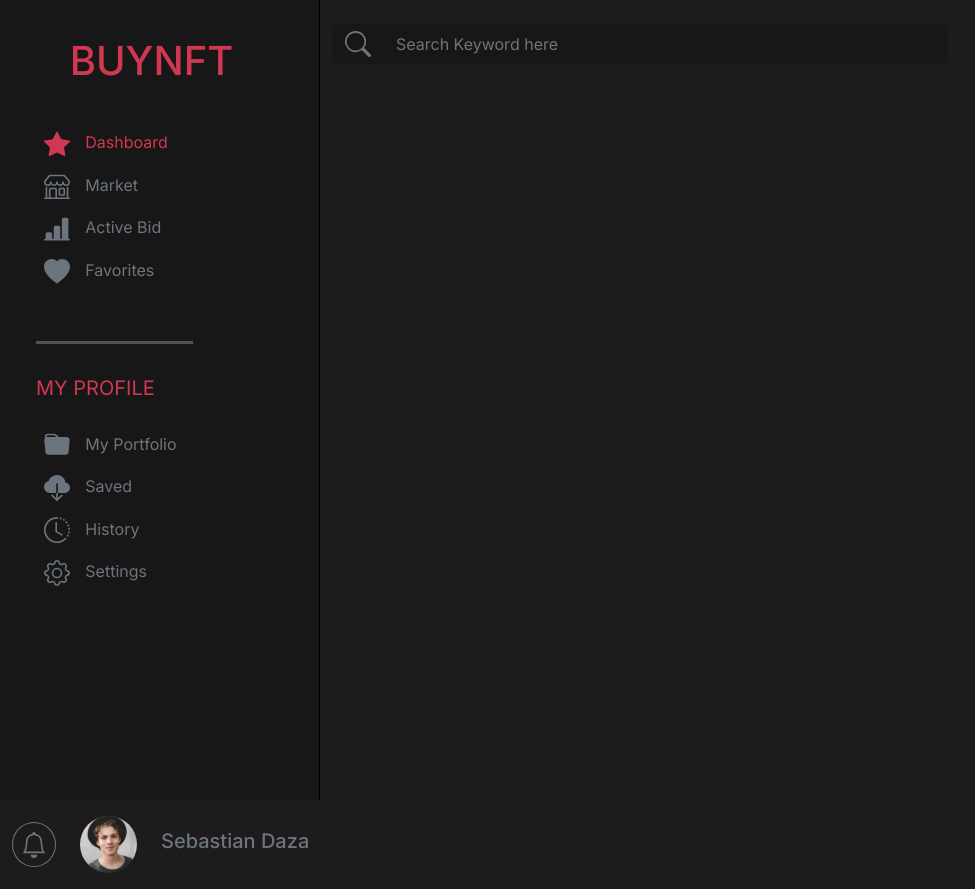
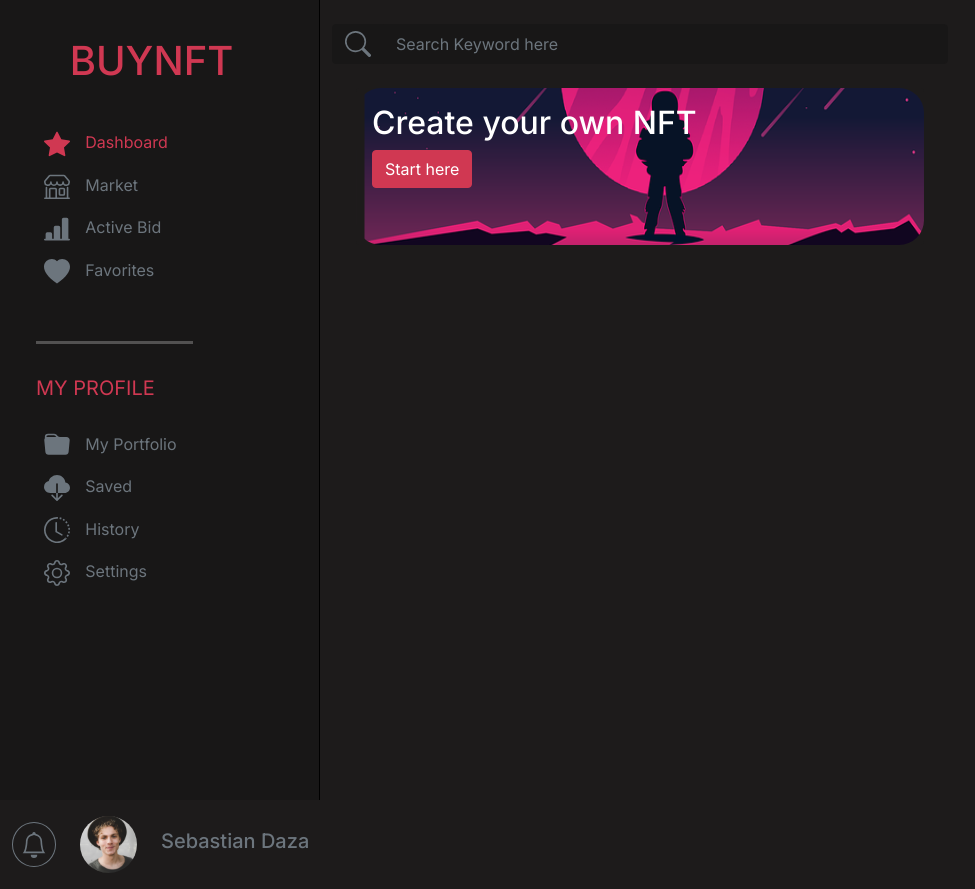
Before and after one commit to SebasttianDaza/buyNftDashboard, a React (Vite) app: page / in a window 1280 px wide. Shown: the whole page, without its empty margins (0-975 px from the left). Built offline with nearby package versions, Linux system fonts and the light colour scheme.

Commit message:
Added components as Buttons, Cards and page Header
I've been working with Page Header and their components him need

```diff
--- a/src/App.jsx
+++ b/src/App.jsx
@@ -8,6 +8,7 @@ import React, {useState, useEffect} from "react";
 import Navegation from "./Pages/Nav/nav";
 import ComponentForm from "./Components/Form/form";
 import ComponentProfile from "./Components/Profile/profile";
+import Header from "./Pages/Header/Header";
 
 const App = () => {
   const [isActive, setIsActive] = useState(false);
@@ -44,6 +45,7 @@ const App = () => {
           <Col className="bg-body" xs={6}>
             {/* If it's to more 992px show, but if not show */}
             <ComponentForm breakpoint={isActive} />
+            <Header />
           </Col>
           <Col className="col-md-auto">
             {/* If it's to more 992px show, but if not show */}
--- /dev/null
+++ b/src/Components/Buttons/buttonBackground.jsx
@@ -0,0 +1,16 @@
+import PropTypes from "prop-types";
+import Button from "react-bootstrap/Button";
+
+const ButtonBackground = ({Content}) => {
+  return (
+    <Button variant="primary" size="size">
+      {Content}
+    </Button>
+  );
+};
+
+ButtonBackground.propTypes = {
+  Content: PropTypes.string,
+};
+
+export default ButtonBackground;
--- /dev/null
+++ b/src/Components/Card/Card.jsx
@@ -0,0 +1,37 @@
+import Card from "react-bootstrap/Card";
+import PropTypes from "prop-types";
+import Row from "react-bootstrap/Row";
+import Col from "react-bootstrap/Col";
+import Image from "react-bootstrap/Image";
+
+const ComponentCard = ({content, image, imageSecond}) => {
+  return (
+    <Card>
+      <Card.Image variant="top" src={image} />
+      <Card.Body>
+        <Row>
+          <Col>
+            <Card.Title>{content.title}</Card.Title>
+            <Row>
+              <Col>
+                <Image src={imageSecond} fluid />
+              </Col>
+              <Col>
+                <Card.Text>{content.text}</Card.Text>
+              </Col>
+            </Row>
+          </Col>
+          <Col />
+        </Row>
+      </Card.Body>
+    </Card>
+  );
+};
+
+ComponentCard.propTypes = {
+  content: PropTypes.object,
+  image: PropTypes.string,
+  imageSecond: PropTypes.string,
+};
+
+export default ComponentCard;
--- /dev/null
+++ b/src/Components/Card/CardBackground.jsx
@@ -0,0 +1,27 @@
+import Card from "react-bootstrap/Card";
+import PropTypes from "prop-types";
+
+import ButtonBackground from "../Buttons/buttonBackground";
+
+const ComponentCardBackground = (props) => {
+  const {imageBackground, classGeneral, contentBtn, title, classTitle} = props;
+  return (
+    <Card className={classGeneral}>
+      <Card.Img src={imageBackground} alt="Card Image" />
+      <Card.ImgOverlay className="">
+        <Card.Title className={classTitle}>{title}</Card.Title>
+        <ButtonBackground Content={contentBtn} />
+      </Card.ImgOverlay>
+    </Card>
+  );
+};
+
+ComponentCardBackground.propTypes = {
+  imageBackground: PropTypes.string,
+  classGeneral: PropTypes.string,
+  contentBtn: PropTypes.string,
+  title: PropTypes.string,
+  classTitle: PropTypes.string,
+};
+
+export default ComponentCardBackground;
--- /dev/null
+++ b/src/Pages/Header/Header.jsx
@@ -0,0 +1,35 @@
+import Container from "react-bootstrap/Container";
+import Row from "react-bootstrap/Row";
+import Col from "react-bootstrap/Col";
+
+import ComponentCard from "../../Components/Card/Card";
+import imageCard from "../../../public/image/imageCard.svg";
+import ComponentCardBackground from "../../Components/Card/CardBackground";
+import imageBackground from "../../../public/image/imageBackground.svg";
+
+const Header = () => {
+  const content = [
+    {
+      title: "Wrost Artwork",
+      text: "Tom Jones",
+    },
+  ];
+
+  return (
+    <Container>
+      <ComponentCardBackground
+        classGeneral="bg-body text-white border-0"
+        classTitle="text-sm-start fs-2"
+        imageBackground={imageBackground}
+        contentBtn="Start here"
+        title="Create your own NFT"
+      />
+      <Row>
+        <Col />
+        <Col />
+      </Row>
+    </Container>
+  );
+};
+
+export default Header;
```
Also changed, not shown: public/image/imageBackground.svg (added), 1 other file (tests, documents, lock files or other folders).
